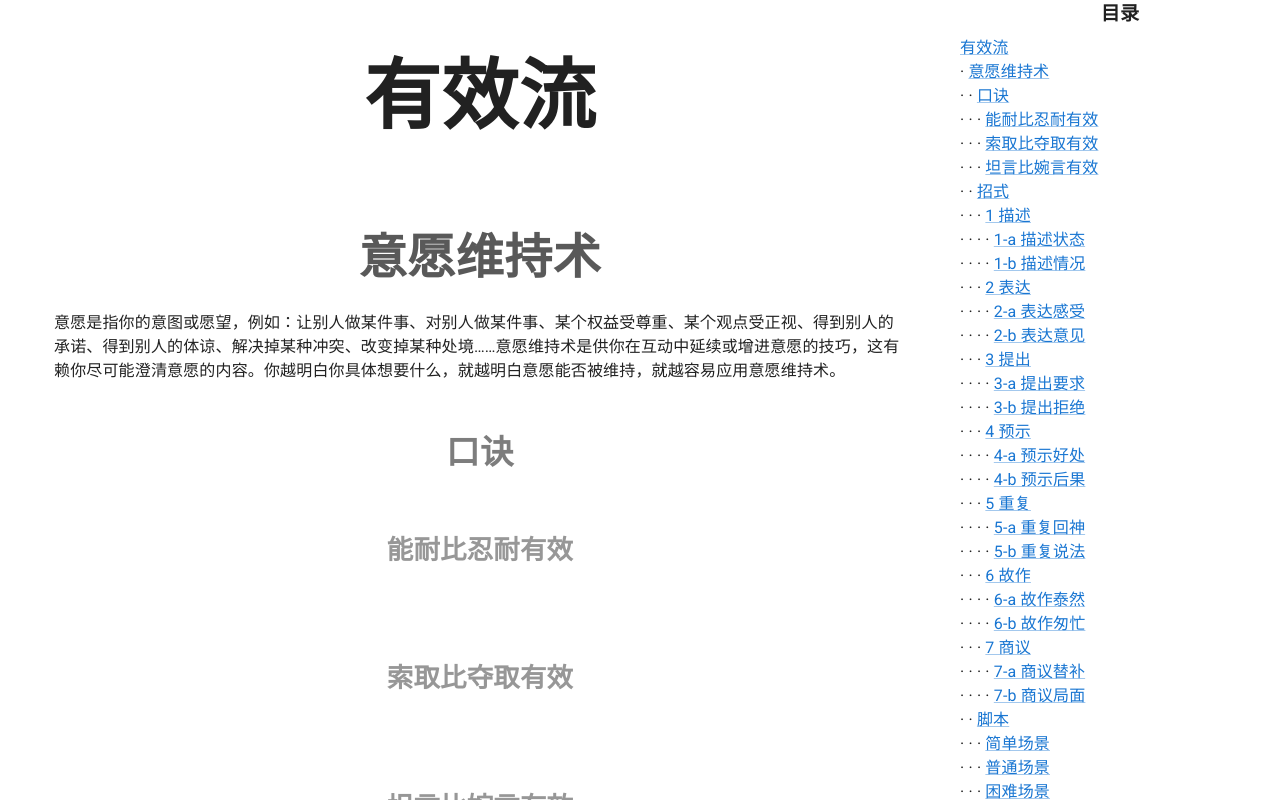
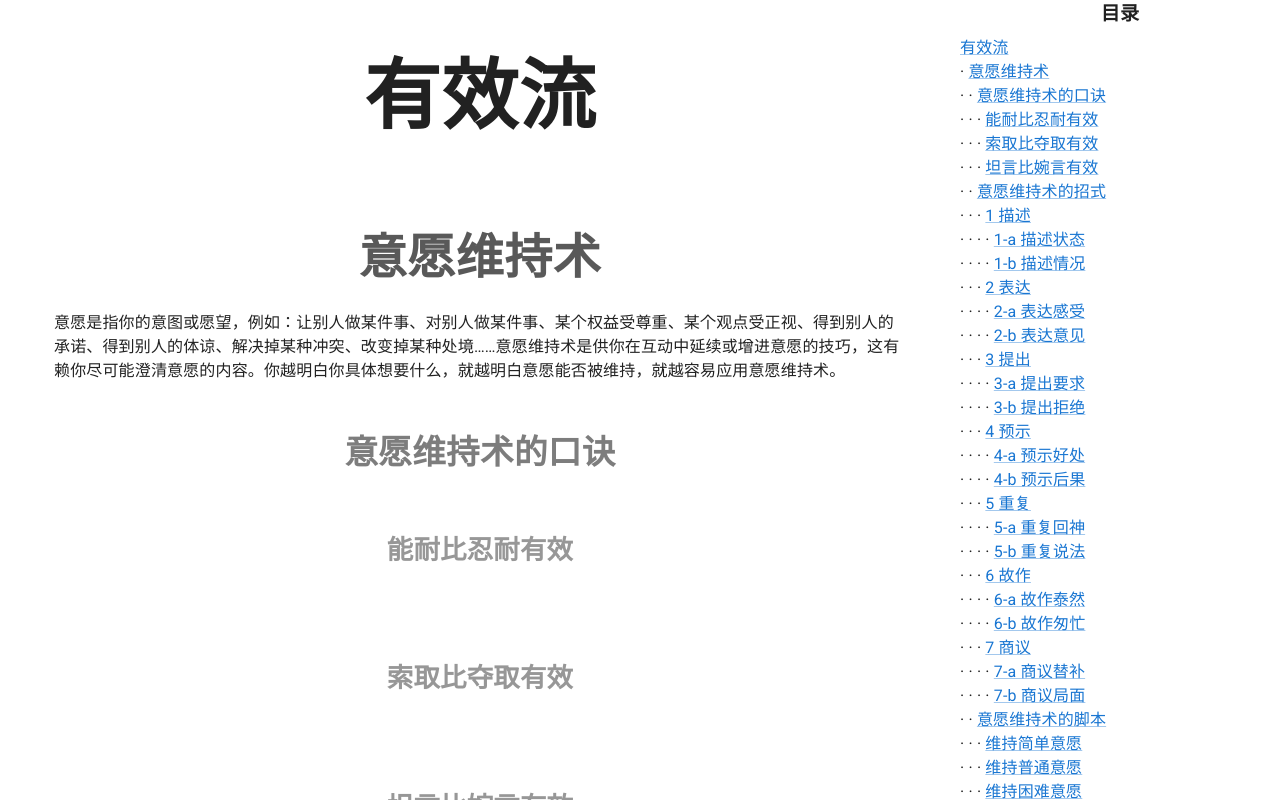
Before and after one commit to iamnottsh/jml, a React (Vite) app: page / in a window 1280 px wide. Built offline with nearby package versions, Linux system fonts and the light colour scheme.

Commit message:
重命名标题

```diff
--- a/src/chapters/意愿维持术/口诀.ts
+++ b/src/chapters/意愿维持术/口诀.ts
@@ -1,7 +1,7 @@
 import {JASTInput} from '../../JAST/JASTInput.ts'
 
 const 口诀: JASTInput = {
-  title: '口诀',
+  title: '意愿维持术的口诀',
   children: [
     {
       title: '能耐比忍耐有效',
--- a/src/chapters/意愿维持术/招式.ts
+++ b/src/chapters/意愿维持术/招式.ts
@@ -1,7 +1,7 @@
 import {JASTInput} from '../../JAST/JASTInput.ts'
 
 const 招式: JASTInput = {
-  title: '招式',
+  title: '意愿维持术的招式',
   children: [
     {
       title: '1 描述',
--- a/src/chapters/意愿维持术/脚本.ts
+++ b/src/chapters/意愿维持术/脚本.ts
@@ -1,16 +1,16 @@
 import {JASTInput} from '../../JAST/JASTInput.ts'
 
 const 脚本: JASTInput = {
-  title: '脚本',
+  title: '意愿维持术的脚本',
   children: [
     {
-      title: '简单场景',
+      title: '维持简单意愿',
     },
     {
-      title: '普通场景',
+      title: '维持普通意愿',
     },
     {
-      title: '困难场景',
+      title: '维持困难意愿',
     },
   ],
 }
```
